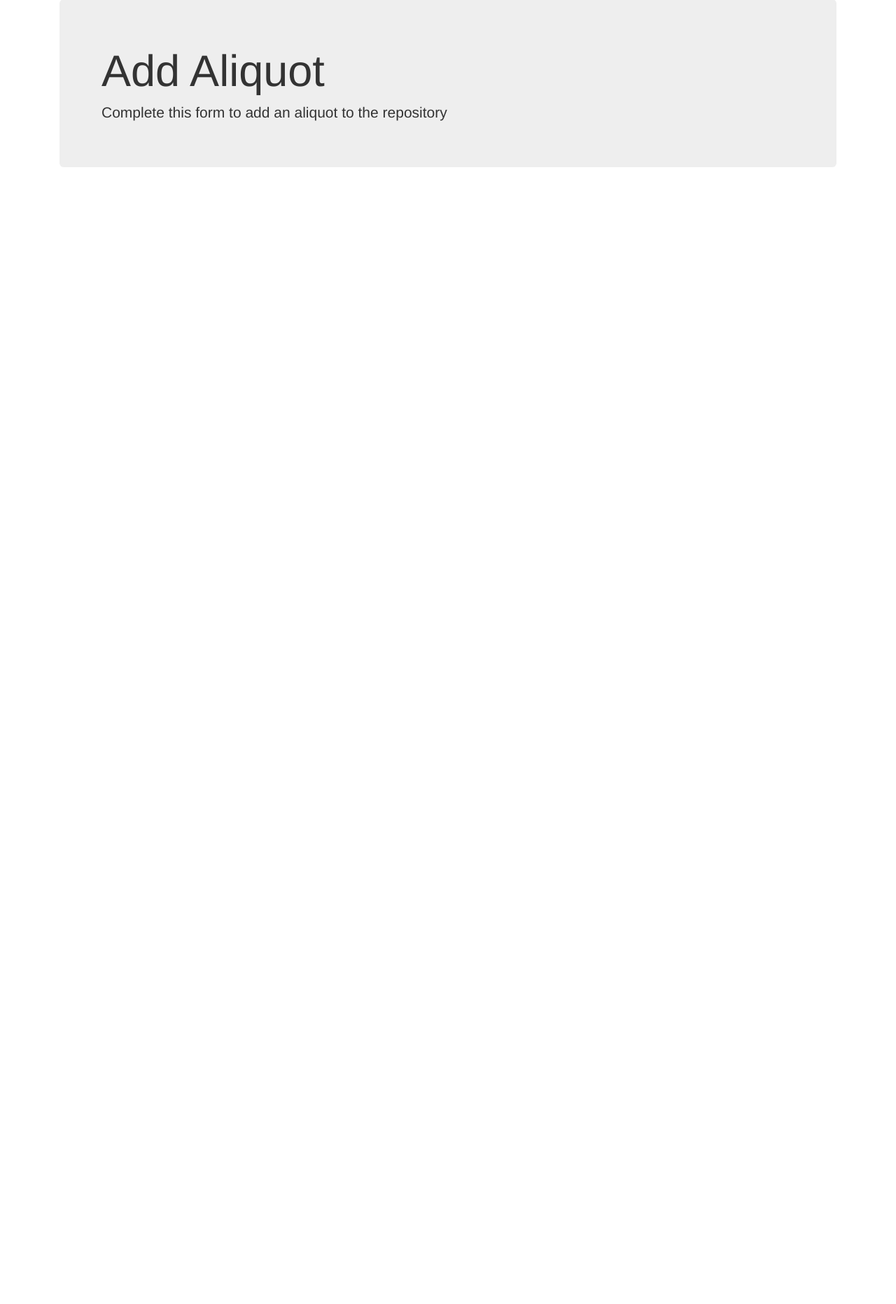
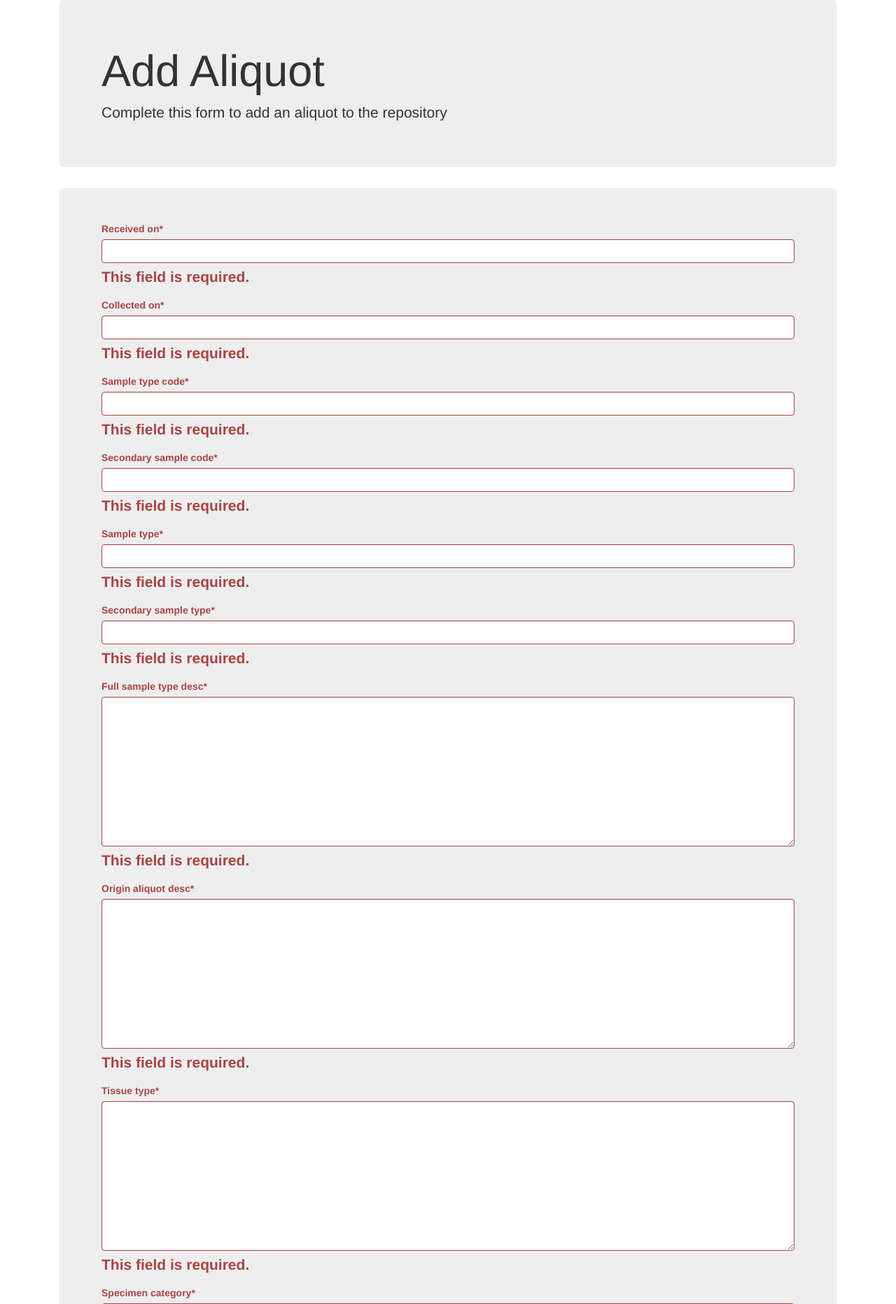
Before and after one commit to seg1129/CHOPSkillsAssessment, a Django app: page /aliquotAdd/ in a window 1280 px wide. Shown: the part 73-1937 px from the top of the page at 70% size. Before the commit the page ends 312 px from the top, so only its background shows below. Run offline with Django 3.2, Linux system fonts and the light colour scheme; some libraries are stand-ins or nearby versions.

Commit message:
Added tested ‘Add Aliquot form’ functionality.

```diff
--- a/CHOPSkillsAssessment/CHOPSkillsAssessment/settings.py
+++ b/CHOPSkillsAssessment/CHOPSkillsAssessment/settings.py
@@ -39,7 +39,8 @@
     'django.contrib.staticfiles',
     'data',
     'static',
-    'userInterface'
+    'userInterface',
+    'crispy_forms'
 ]
 
 MIDDLEWARE = [
@@ -127,3 +128,4 @@
     os.path.join(BASE_DIR, "static"),
     '/CHOPSkillsAssessment/static/',
 ]
+CRISPY_TEMPLATE_PACK = 'bootstrap3'
--- a/CHOPSkillsAssessment/CHOPSkillsAssessment/urls.py
+++ b/CHOPSkillsAssessment/CHOPSkillsAssessment/urls.py
@@ -17,13 +17,14 @@
 from django.contrib import admin
 from userInterface.views import home
 from userInterface.views import aliquot
-from userInterface.views import aliquotAdd
+from userInterface.views import AliquotAddForm
 
 
 urlpatterns = [
     url(r'^admin/', admin.site.urls),
     url(r'^$', home, name = 'home'),
     url(r'^aliquot/', aliquot, name = 'aliquot'),
-    url(r'^aliquotAdd/', aliquotAdd, name = 'aliquotAdd')
+    url(r'^aliquotAdd/', AliquotAddForm, name = 'aliquotAdd'),
+
 
 ]
--- a/CHOPSkillsAssessment/data/models.py
+++ b/CHOPSkillsAssessment/data/models.py
@@ -1,5 +1,6 @@
 from __future__ import unicode_literals
 from django.db import models
+#from django.forms import ModelForm
 
 # Create your models here.
 
--- /dev/null
+++ b/CHOPSkillsAssessment/userInterface/forms.py
@@ -0,0 +1,9 @@
+from django.forms import ModelForm
+from data.models import Aliquot
+
+
+class AliquotForm(ModelForm):
+    class Meta:
+        model = Aliquot
+        fields = '__all__'
+        #fields = ['aliquot_id', 'received_on', 'sample_type']
--- a/CHOPSkillsAssessment/userInterface/templates/aliquotAdd.html
+++ b/CHOPSkillsAssessment/userInterface/templates/aliquotAdd.html
@@ -1,4 +1,7 @@
 {% extends "base.html" %}
+{% load crispy_forms_tags %}
+
+
 
          {% block title %} Add Aliquot {% endblock title %}
          {% block navAddActive %} class="active"{% endblock navAddActive %}
@@ -17,6 +20,20 @@
        </div>
 
 
+      <form method="post" action="">
+      <div class="container-fluid">
+      	<div class="jumbotron">
+      		{% csrf_token %} <!-- this is to prevent Cross site Scripting -->
+    		{{ form|crispy }}
+        	<button type="submit" class="save btn btn-default">Save</button>
+       	</div>
+      </div>
+    </form>
+
+
+
+
+
 
 
 
--- a/CHOPSkillsAssessment/userInterface/views.py
+++ b/CHOPSkillsAssessment/userInterface/views.py
@@ -1,7 +1,10 @@
 from django.shortcuts import render
 from django.http import HttpResponse
+from django.forms import modelformset_factory
+from django.shortcuts import redirect
+
 from data.models import Aliquot
-
+from .forms import AliquotForm
 
 
 def home(request):
@@ -13,20 +16,29 @@
                }
     return render(request, "aliquot.html", context)
 
-def aliquotAdd(request):
-    return render(request, "aliquotAdd.html")
+def AliquotAddForm(request):
+    if request.method == 'POST':
+        form = AliquotForm(data=request.POST)
+        if form.is_valid():
+            form.save()
+            return redirect('home')
+    else:
+        form = AliquotForm(request.POST)
+    return render(request, "aliquotAdd.html", {'form': form})
 
-#def aliquotList(request):
- #   AliquotFormSet = formset_factory(AliquotForm)
- #   return render(request, "aliquotList.html", {'formset': formset})
+    ######################Working List of Forms######################
+#def AliquotForm(request):
+    #AliquotFormSet = modelformset_factory(Aliquot, fields=('aliquot_id', 'received_on', 'sample_type'))
 
-#def aliquotList(request):
-#    AliquotFormSet = formset_factory(AliquotForm)
-#    if request.method == 'aliquotList':
-#        formset = AliquotFormSet(request.aliquotList, request.FILES)
-#        if formset.is_valid():
-            # do something with the formset.cleaned_data
-#            pass
-#    else:
-#        formset = AliquotFormSet()
-#    return render(request, 'aliquotList.html', {'formset': formset})
+    #if request.method == 'POST':
+    #    formset = AliquotFormSet(request.POST,
+                                # request.FILES
+                                #instance=post,
+    #    )
+    #    if formset.is_valid():
+    #        formset.save()
+            # do something.
+
+    #else:
+    #    formset = AliquotFormSet()
+    #return render(request, 'aliquotAdd.html', {'formset': formset})
```
Also changed, not shown: CHOPSkillsAssessment/db.sqlite3, 5 other files.
